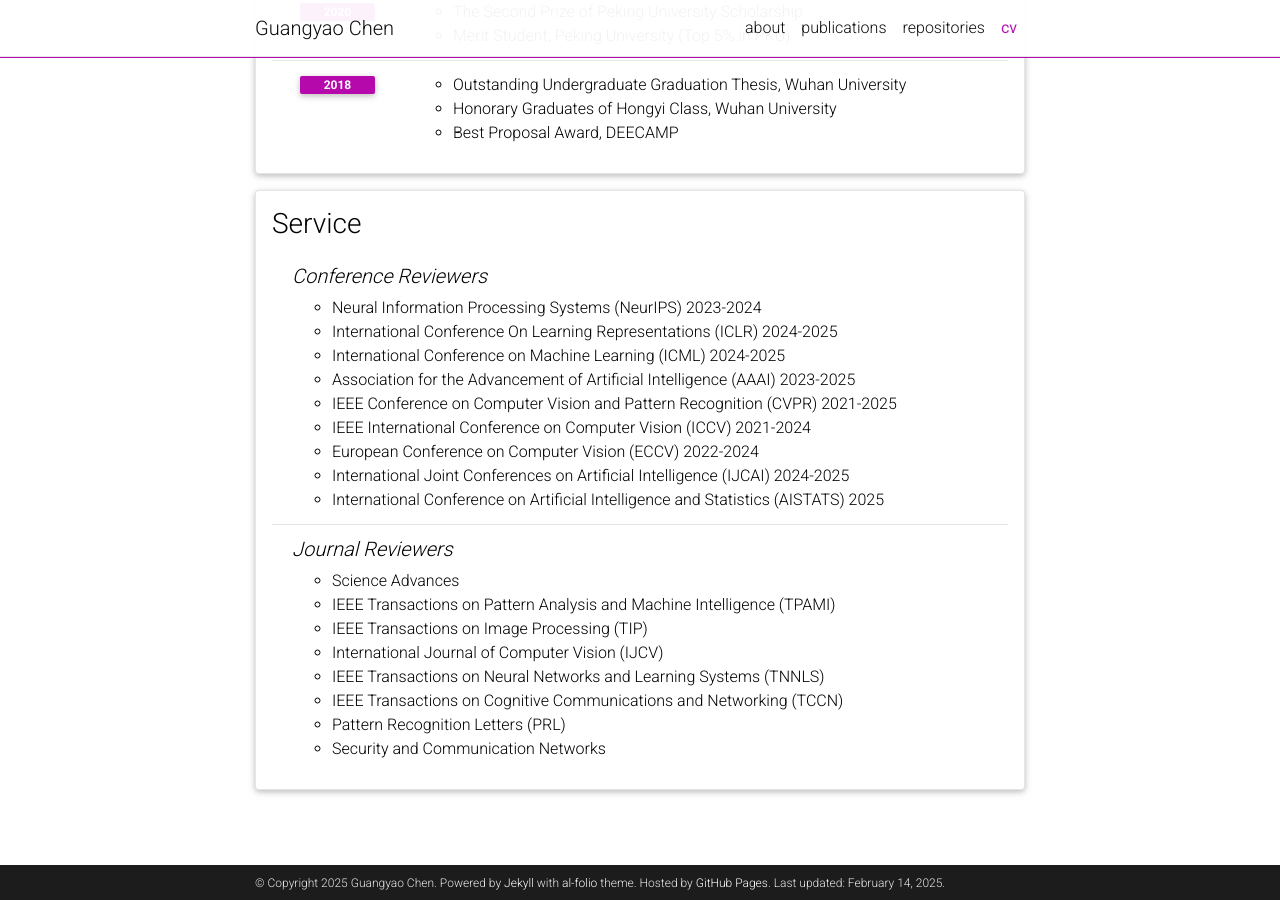
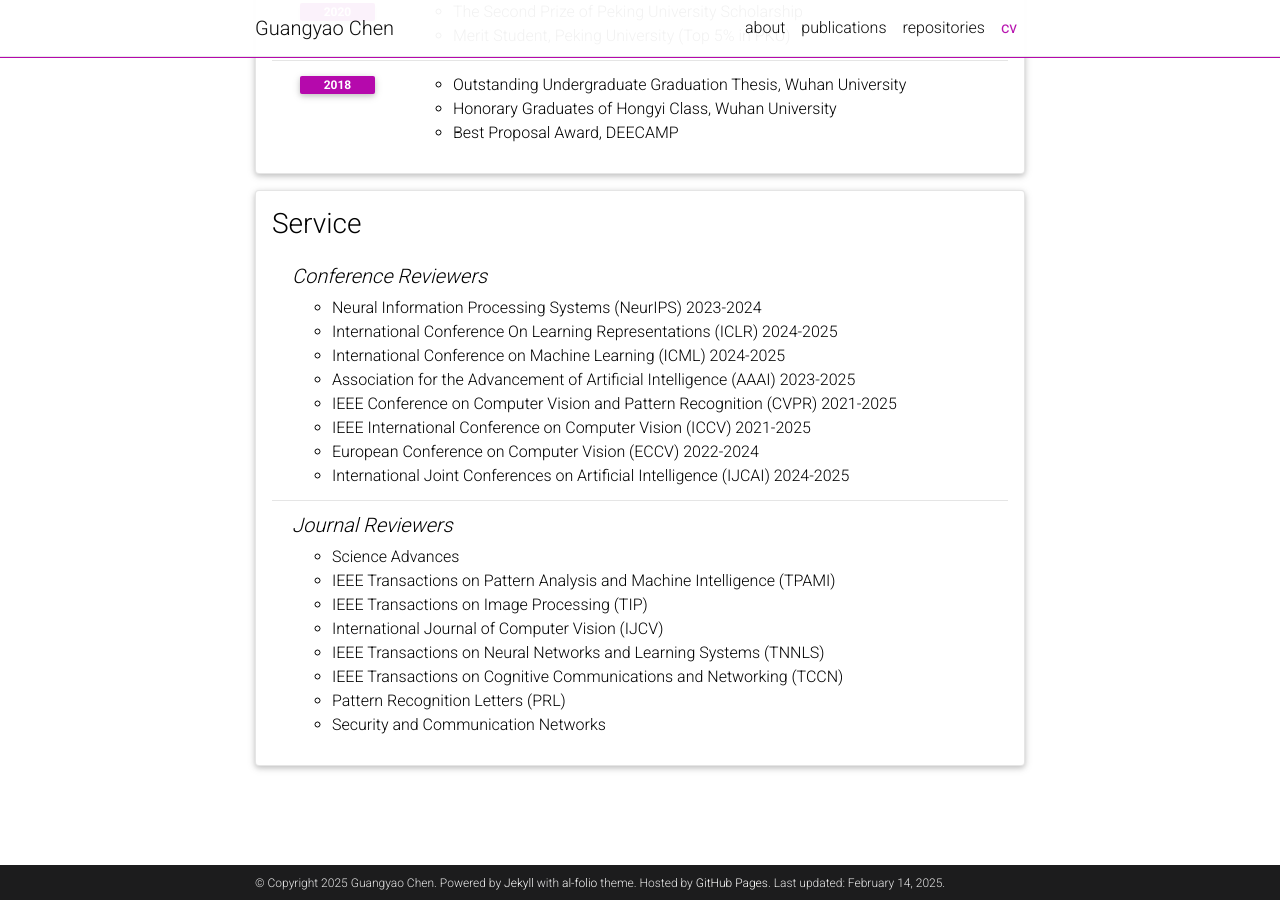
Before and after one commit to iCGY96/iCGY96.github.io, a Jekyll site: the page built from _pages/cv.md, in a window 1280 px wide and 900 px high, scrolled down 1506 px. Built offline with Jekyll 4.4.1, drawn with Linux system fonts in a browser that asks for light colours; comment, search, counter and statistics services are not loaded; a style sheet for code colours, icons or effects is not loaded.

Commit message:
Update cv.yml

```diff
--- a/_data/cv.yml
+++ b/_data/cv.yml
@@ -113,10 +113,9 @@
         - International Conference on Machine Learning (ICML) 2024-2025
         - Association for the Advancement of Artificial Intelligence (AAAI) 2023-2025
         - IEEE Conference on Computer Vision and Pattern Recognition (CVPR) 2021-2025
-        - IEEE International Conference on Computer Vision (ICCV) 2021-2024
+        - IEEE International Conference on Computer Vision (ICCV) 2021-2025
         - European Conference on Computer Vision (ECCV) 2022-2024
         - International Joint Conferences on Artificial Intelligence (IJCAI) 2024-2025
-        - International Conference on Artificial Intelligence and Statistics (AISTATS) 2025
     - title: Journal Reviewers
       items:
         - Science Advances
```
